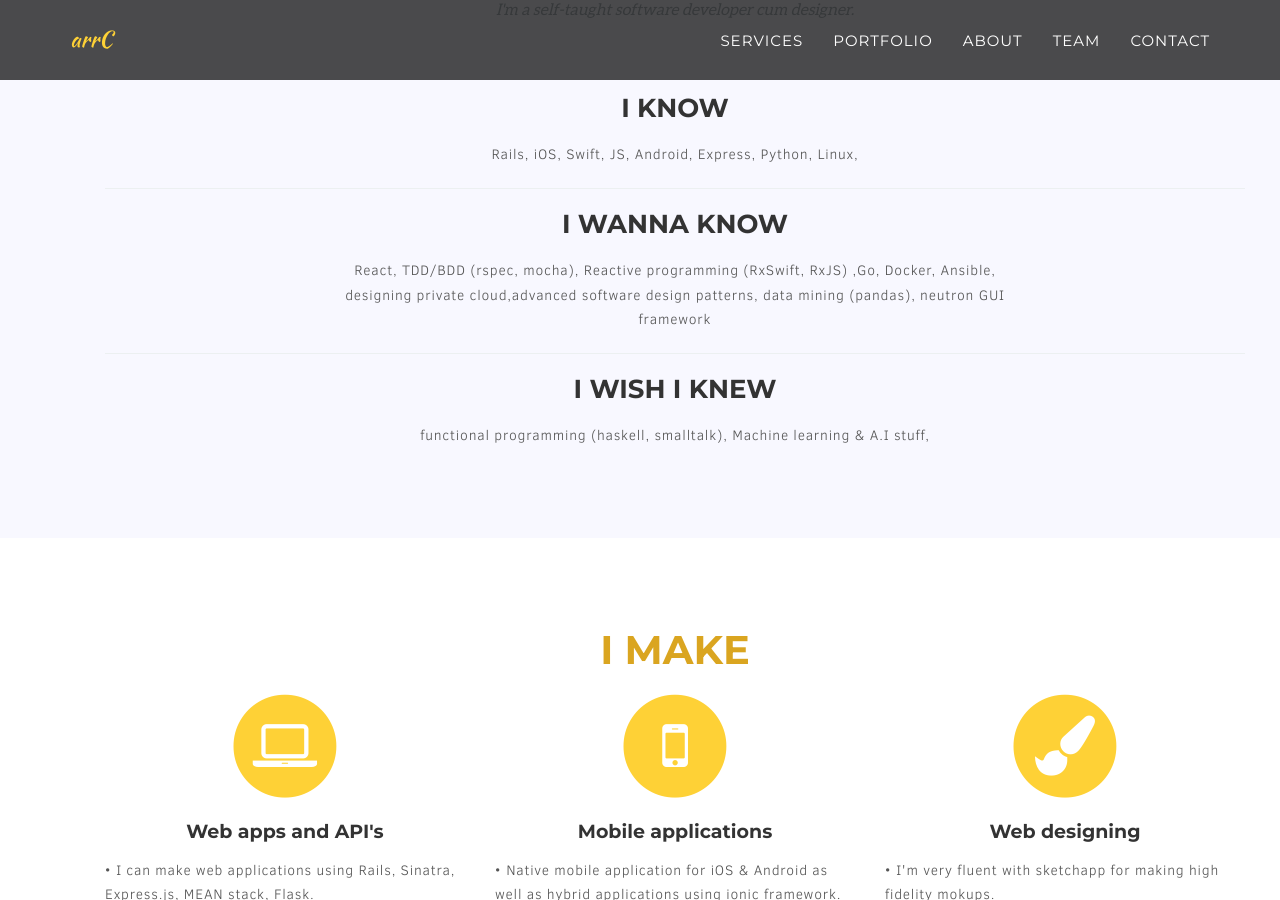
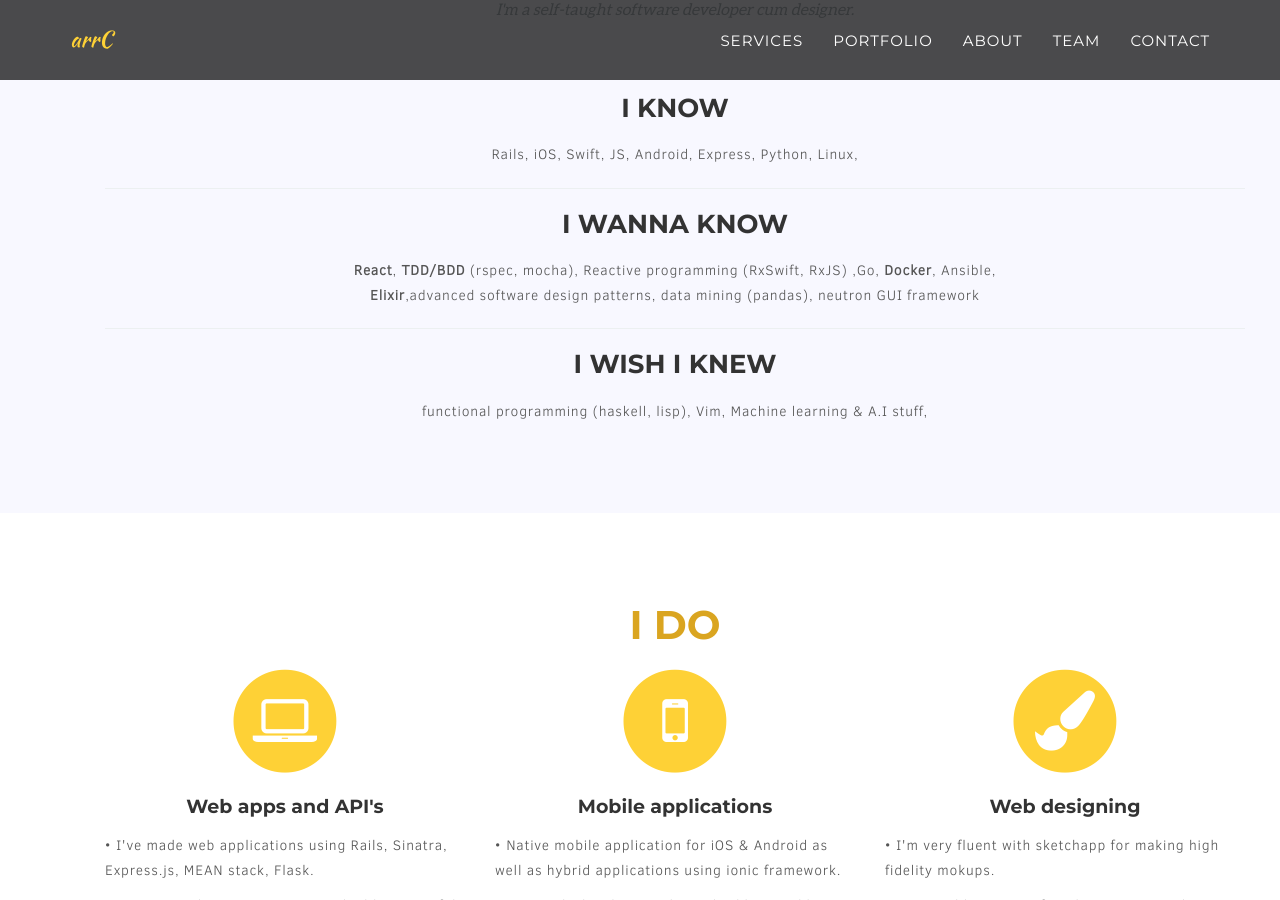
Before and after one commit to arrc/arrc.github.io, a Jekyll site: the page built from index.html, in a window 1280 px wide and 900 px high, scrolled down 1053 px. Built offline with Jekyll 4.4.1, drawn with Linux system fonts in a browser that asks for light colours; some web fonts are replaced; some of the changed lines change nothing that is shown; some of the changed text lies outside the part shown.

Commit message:
updated bio and ican section.

```diff
--- a/_includes/bio.html
+++ b/_includes/bio.html
@@ -19,24 +19,12 @@
                     <hr>
                     <div class="av_i_wrapper">
                         <h3>I wanna know</h3>
-                            <p>React, TDD/BDD (rspec, mocha), Reactive programming (RxSwift, RxJS) ,Go, Docker, Ansible, designing private cloud,advanced software design patterns, data mining (pandas), neutron GUI framework</p>
+                        <p><strong>React</strong>, <strong>TDD/BDD</strong> (rspec, mocha), Reactive programming (RxSwift, RxJS) ,Go, <strong>Docker</strong>, Ansible, <strong>Elixir</strong>,advanced software design patterns, data mining (pandas), neutron GUI framework</p>
                     </div>
-                        <!--
-                        <ul>
-                            <li>React</li>
-                            <li>TDD / BDD</li>
-                            <li>Docker</li>
-                            <li>Ansible</li>
-                            <li>Setup private cloud</li>
-                            <li>Implementing advanced software design patterns</li>
-                            <li>Data mining &amp; related tools like pandas</li>
-                            <li>Graph database (neo4j)</li>
-                        </ul>
-                        -->
                     <hr>
                     <div class="av_i_wrapper">
                         <h3>I wish I knew</h3>
-                            <p>functional programming (haskell, smalltalk), Machine learning &amp; A.I stuff, </p>
+                        <p>functional programming (haskell, lisp), Vim, Machine learning &amp; A.I stuff, </p>
                     </div>
                 </div>
             </div>
--- a/_includes/ican.html
+++ b/_includes/ican.html
@@ -7,7 +7,7 @@
     <div class="container">
         <div class="row">
             <div class="col-lg-12 text-center">
-                    <h2 class="section-heading">I make</h2>
+                <h2 class="section-heading">I Do</h2>
             </div>
         </div>
         <div class="row text-center">
@@ -17,7 +17,9 @@
                     <i class="fa fa-laptop fa-stack-1x fa-inverse"></i>
                 </span>
                 <h4 class="service-heading">Web apps and API's</h4>
-                    <p>I can make web applications using Rails, Sinatra, Express.js, MEAN stack, Flask.</p>
+                <p>I've made web applications using Rails, Sinatra, Express.js, MEAN stack, Flask.</p>
+                <p>I've comprehensive expreince in building RESTful API's in MEAN stack and Flask.</p>
+                <p>I've worked with MongoDB, RealmDB, MariaDB, Redis &amp; Postgres. </p>
             </div>
             <div class="col-md-4 ar_ican_unit">
                 <span class="fa-stack fa-4x">
@@ -26,6 +28,7 @@
                 </span>
                 <h4 class="service-heading">Mobile applications</h4>
                 <p>Native mobile application for iOS &amp; Android as well as hybrid applications using ionic framework.</p>
+                <p>I've worked with several popular libraries like Alamofire, SwiftyJSON, Volley etc.</p>
             </div>
             <div class="col-md-4 ar_ican_unit">
                 <span class="fa-stack fa-4x">
@@ -35,7 +38,8 @@
                 <h4 class="service-heading">Web designing</h4>
                 <p>I'm very fluent with sketchapp for making high fidelity mokups.</p>
                 <p>I've used bootstrap, foundation in several projects. </p>
-                    <p>I have a thing for clean and minimal UI design.</p>
+                <p>I have an eye for clean and minimal UI design.</p>
+                <p>I have a thing for typography.</p>
             </div>
         </div>
     </div>
--- a/js/type.js
+++ b/js/type.js
@@ -3,15 +3,13 @@ $(function(){
         strings: [
             "I'm a self-taught coder cum designer.",
             "You know what? ^1000 I love coding.",
-            "I've watched 'Narcos' more than thrice.",
-            "I mostly listen to tropical house, reggae &amp; tsfh.",
             "I use linux for development.",
-            "I use mac for prototyping.",
             "I am a web developer.",
-            "I have a pretty decent web designing skill.",
+            "I have a pretty decent UI skills.",
             "I make iPhone applications in swift.",
             "I've worked on MEAN stack, Rails, iOS &amp; Android.",
             "I love javascript and swift.",
+            "I'm currently learing React, Elixir, Go &amp; TDD."
         ],
         typeSpeed: 35,
         backSpeed: 30,
```
Lines whose indentation alone changed are shown as unchanged.
